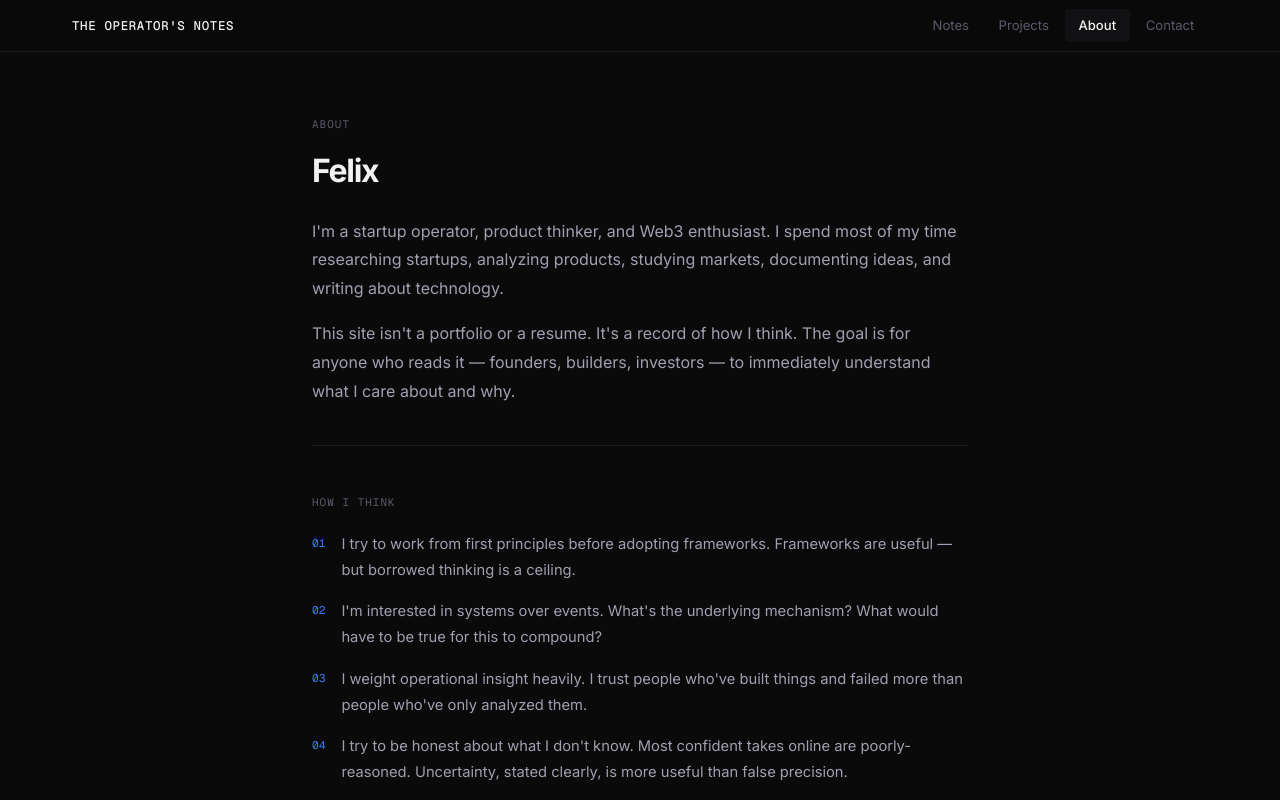
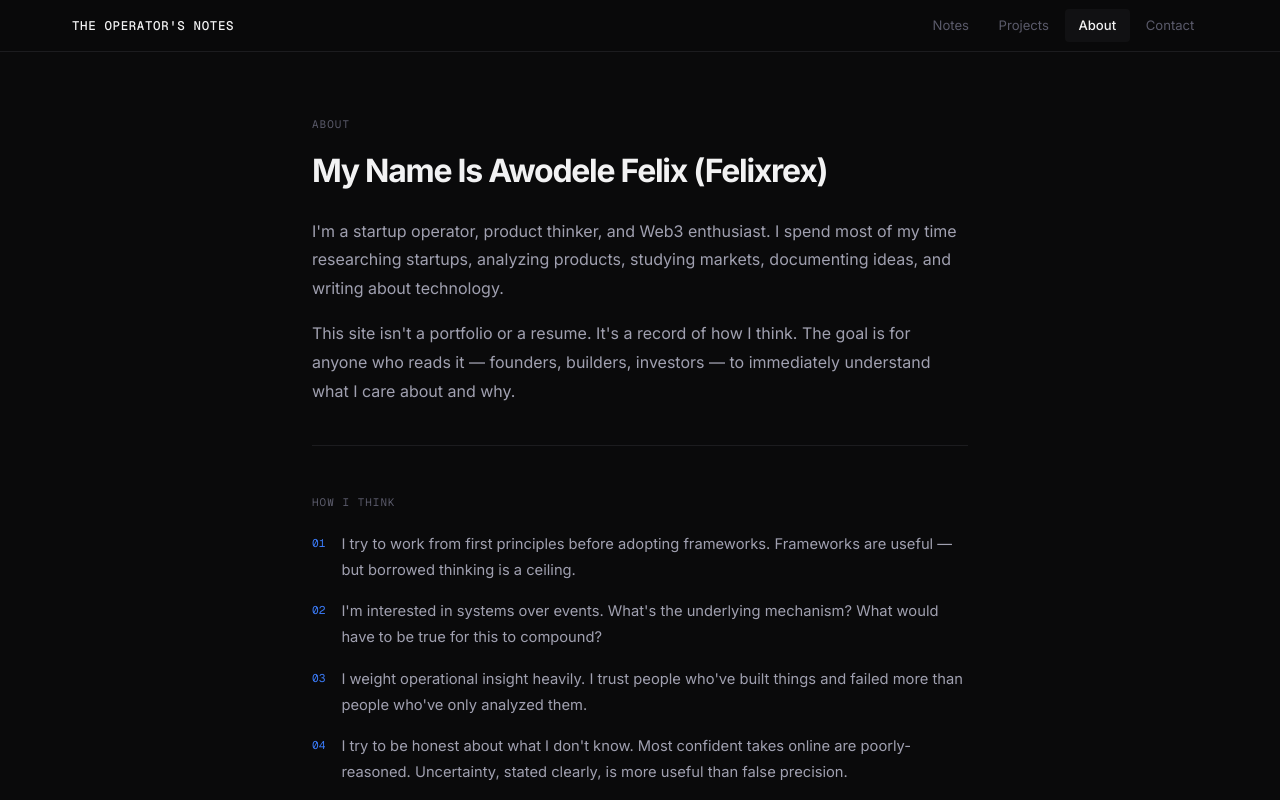
Before and after one commit to Felixrex82/operators-notes, a Next.js app: page /about in a window 1280 px wide. Shown: the top 800 px of the page. Built offline with nearby package versions, Linux system fonts and the light colour scheme.

Commit message:
Update about page

```diff
--- a/app/about/page.tsx
+++ b/app/about/page.tsx
@@ -32,7 +32,7 @@ export default function AboutPage() {
                 ABOUT
               </p>
               <h1 style={{ fontSize: "2rem", fontWeight: 700, color: "var(--primary)", letterSpacing: "-0.04em", marginBottom: "1.25rem" }}>
-                Felix
+                My Name Is Awodele Felix (Felixrex)
               </h1>
               <p style={{ fontSize: "1rem", color: "var(--secondary)", lineHeight: 1.8, marginBottom: "1rem" }}>
                 I&apos;m a startup operator, product thinker, and Web3 enthusiast. I spend most of my time
```
